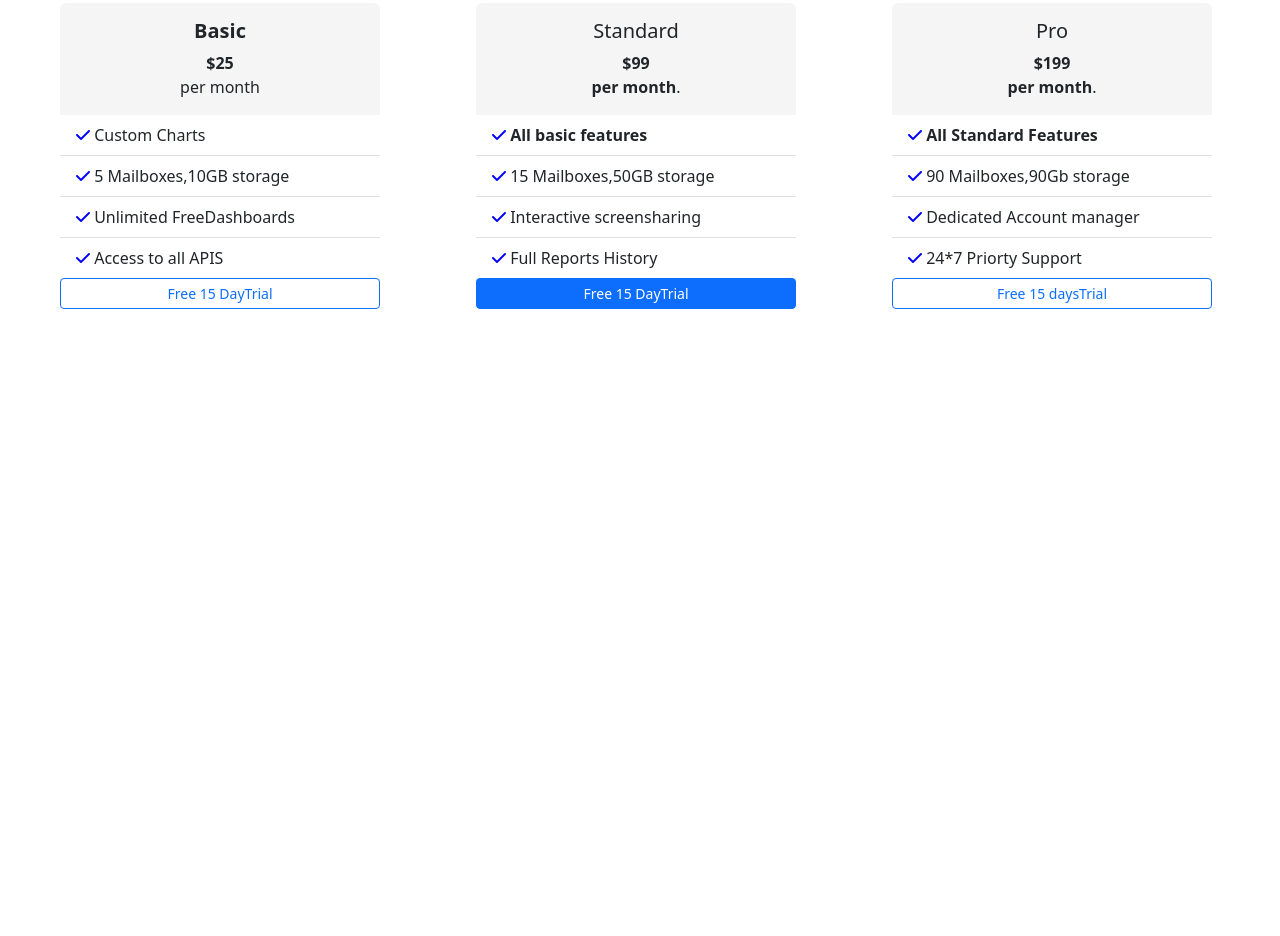
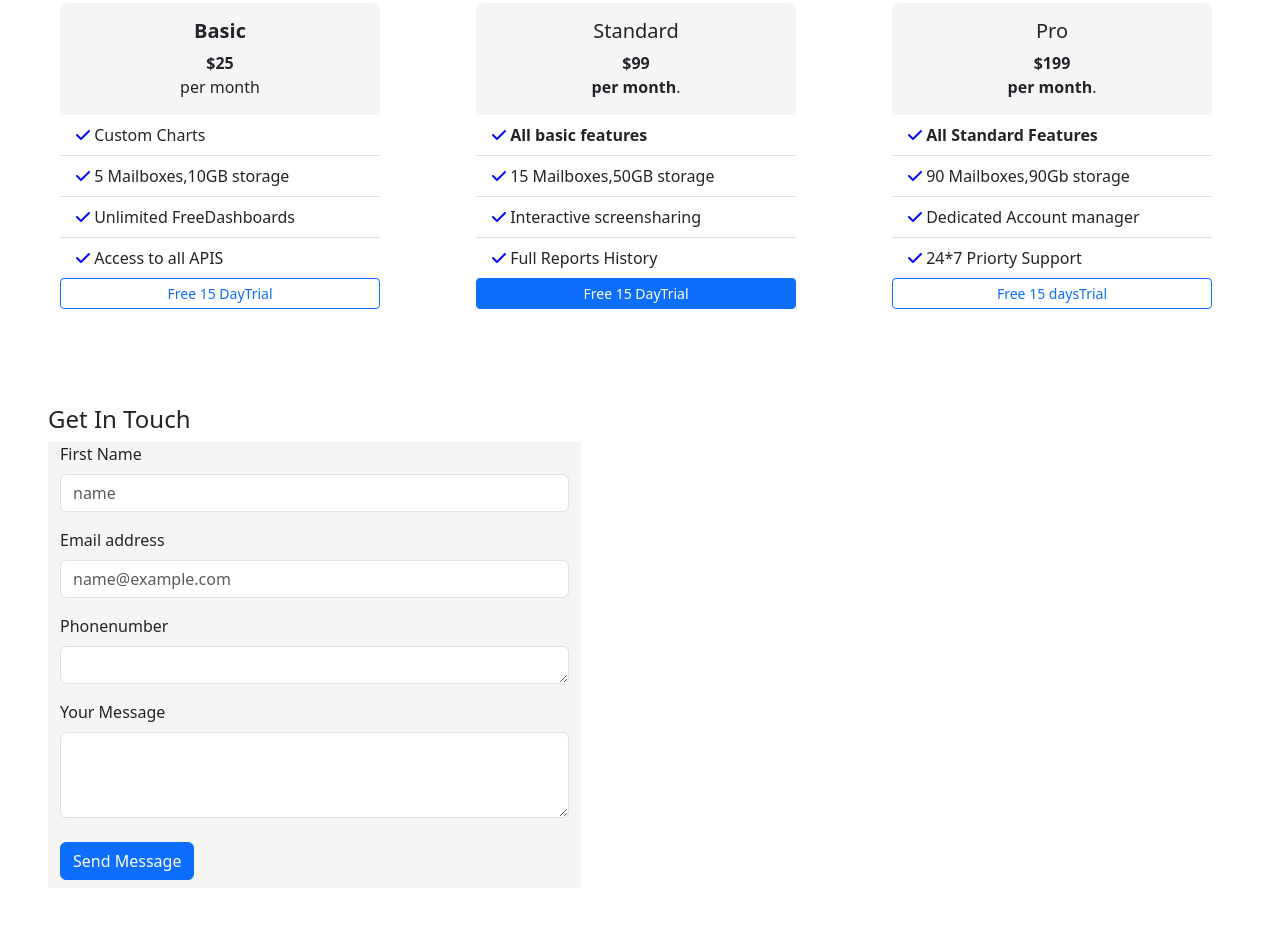
Before and after one commit to aryansinghverma/UI-for-AI-Ninja, a plain HTML site: page index.html in a window 1280 px wide. Shown: the part 2019-2955 px from the top of the page. Before the commit the page ends 2424 px from the top, so only its background shows below. Drawn offline with nearby package versions, Linux system fonts and the light colour scheme.

Commit message:
Commit message

```diff
--- a/index.html
+++ b/index.html
@@ -243,5 +243,32 @@
         </div>
     </div>
 </section>
+<section>
+  <h4 class="ms-5 mt-5"> Get In Touch </h4>
+  <div class="container-fluid">
+    <div class="row">
+      <div class="col-xl-5 col-xxl-5 mb-5 ms-5" style="background-color: rgb(246, 245, 243);">
+        <div class="mb-3">
+            <label for="First NameInput1" class="form-label">First Name</label>
+            <input type="email" class="form-control" id="exampleFormControlInput1" placeholder="name">
+          </div>
+          <div class="mb-3">
+            <label for="exampleFormControlInput1" class="form-label">Email address</label>
+            <input type="email" class="form-control" id="exampleFormControlInput1" placeholder="name@example.com">
+          </div>
+          <div class="mb-3">
+            <label for="phonenumber" class="form-label">Phonenumber</label>
+            <textarea class="form-control" id="phonenumber" rows="1"></textarea>
+          </div>
+          <div class="mb-3">
+            <label for="exampleFormControlTextarea1" class="form-label">Your Message</label>
+            <textarea class="form-control" id="exampleFormControlTextarea1" rows="3"></textarea>
+          </div>
+          <button class="btn btn-primary mt-2 mb-2"> Send Message</button>
+    </div>
+
+    </div>
+  </div>
+</section>
 </body>
 </html>
```
